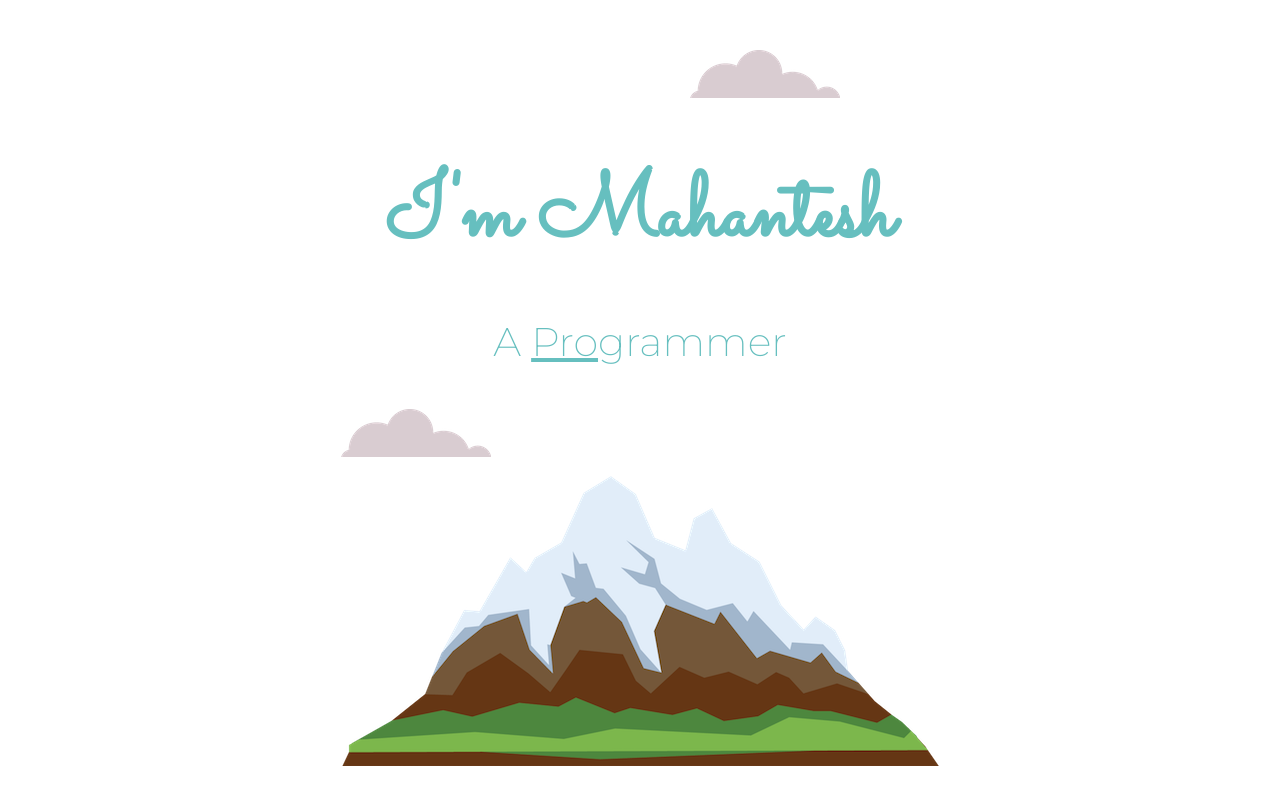
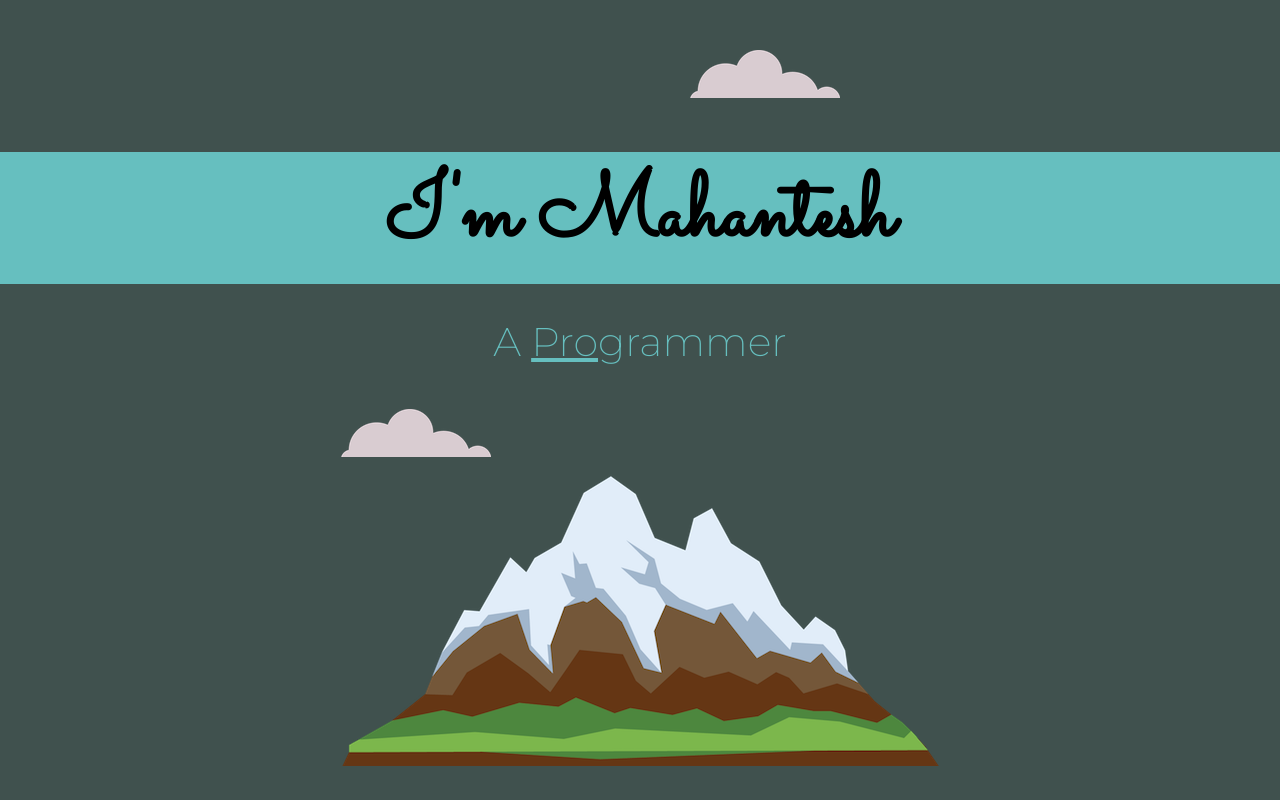
Before and after one commit to MahanteshBB2/newcv, a plain HTML site: page index.html in a window 1280 px wide. Shown: the top 800 px of the page. Drawn offline with Linux system fonts and the light colour scheme.

Commit message:
Update styles.css

```diff
--- a/styles.css
+++ b/styles.css
@@ -1,5 +1,5 @@
 body {
-  color: #40514e;
+  background-color: #40514e;
   margin: 0px;
   width:auto;
   text-align: center;
@@ -14,7 +14,7 @@ body {
   margin: 100px 0;
 }
 h1 {
-  color: #66bfbf;
+  background-color: #66bfbf;
   font-size: 90px;
   margin: 50px auto 0 auto;
   font-family: "Sacramento", cursive;
```
